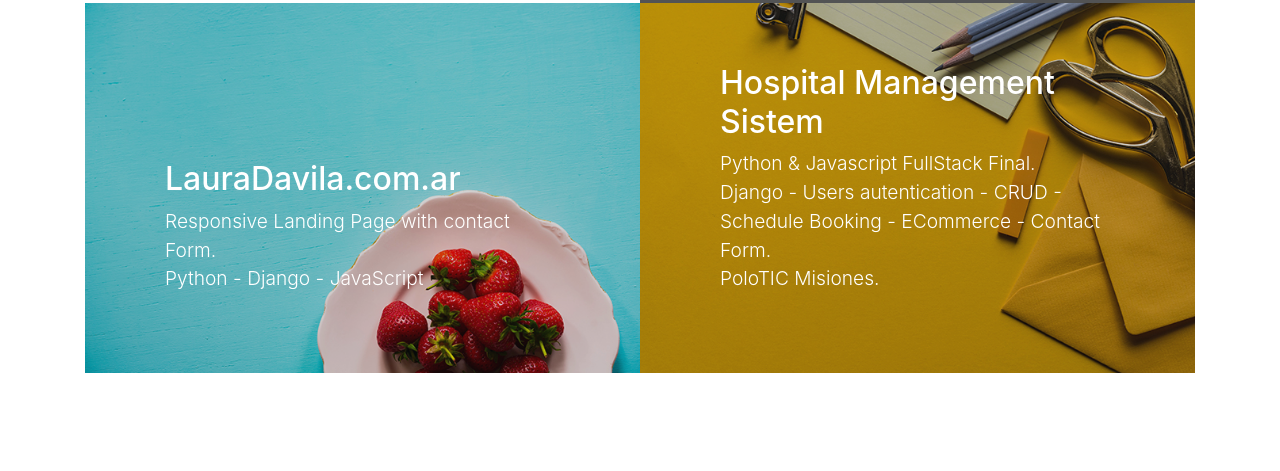
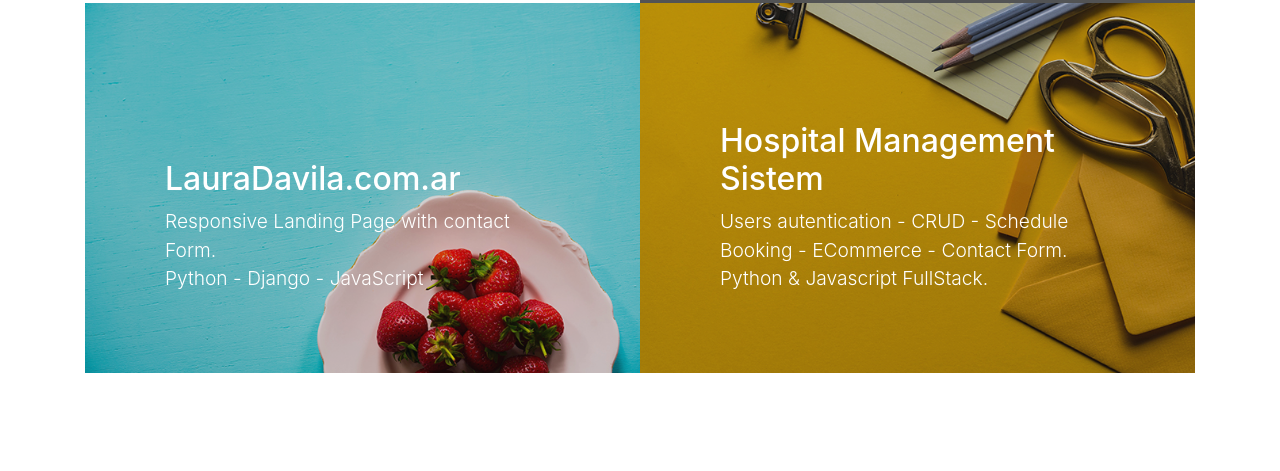
Before and after one commit to sebadp/sebastiandavila.github.io, a website with bundled scripts: page index.html in a window 1280 px wide. Shown: the part 2460-2931 px from the top of the page. Built offline with nearby package versions, Linux system fonts and the light colour scheme.

Commit message:
Add files via upload

```diff
--- a/index.html
+++ b/index.html
@@ -180,7 +180,7 @@
             <div class="caption">
               <div class="caption-content">
                 <div class="h2">Hospital Management Sistem</div>
-                <p class="mb-0">Python & Javascript FullStack Final.<br> Django - Users autentication - CRUD - Schedule Booking - ECommerce - Contact Form. <br> PoloTIC Misiones.</p>
+                <p class="mb-0">  Users autentication - CRUD - Schedule Booking - ECommerce - Contact Form. <br> Python & Javascript FullStack.<br></p>
               </div>
             </div>
             <img class="img-fluid" src="img/portfolio-4.jpg" alt="">
```
